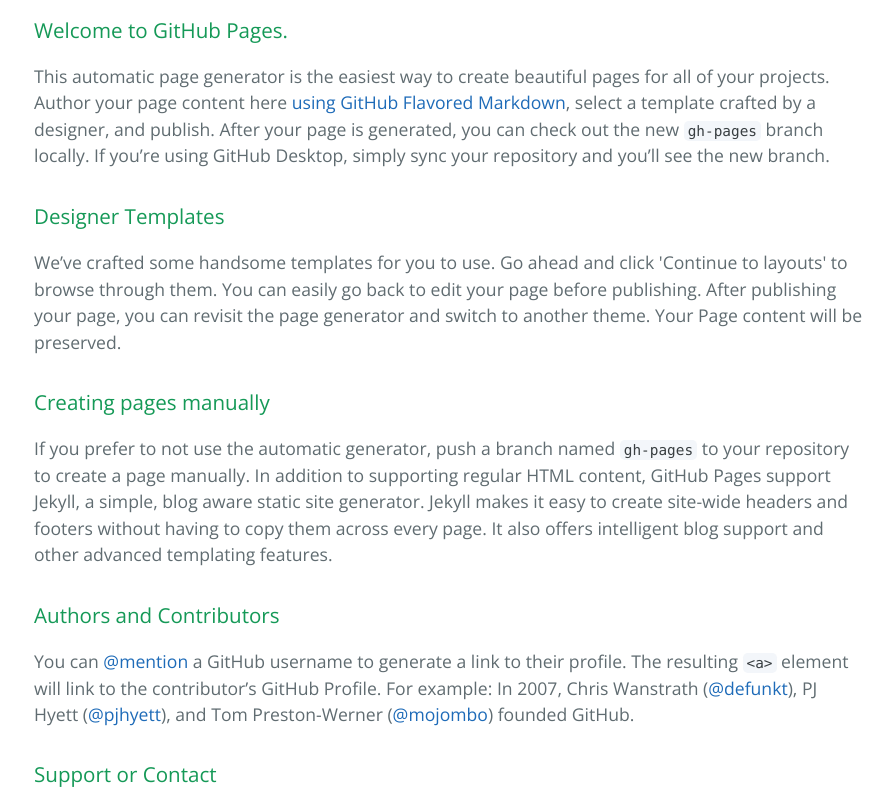
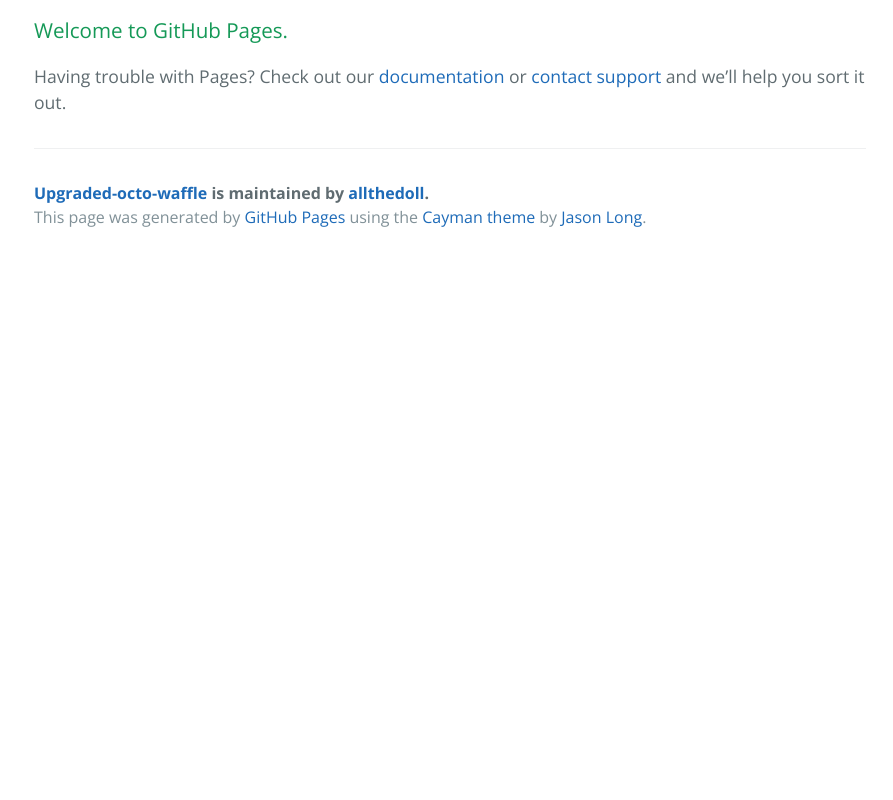
Before and after one commit to allthedoll/upgraded-octo-waffle, a plain HTML site: page index.html in a window 1280 px wide. Shown: the part 400-1200 px from the top of the page, without its empty margins (190-1083 px from the left). After the commit the page ends 800 px from the top, so only its background shows below. Drawn offline with nearby package versions, Linux system fonts and the light colour scheme.

Commit message:
demo using web UI to make basic changes
@patrickmckenna does this satisfy you?

```diff
--- a/index.html
+++ b/index.html
@@ -22,25 +22,6 @@
       <h3>
 <a id="welcome-to-github-pages" class="anchor" href="#welcome-to-github-pages" aria-hidden="true"><span aria-hidden="true" class="octicon octicon-link"></span></a>Welcome to GitHub Pages.</h3>
 
-<p>This automatic page generator is the easiest way to create beautiful pages for all of your projects. Author your page content here <a href="https://guides.github.com/features/mastering-markdown/">using GitHub Flavored Markdown</a>, select a template crafted by a designer, and publish. After your page is generated, you can check out the new <code>gh-pages</code> branch locally. If you’re using GitHub Desktop, simply sync your repository and you’ll see the new branch.</p>
-
-<h3>
-<a id="designer-templates" class="anchor" href="#designer-templates" aria-hidden="true"><span aria-hidden="true" class="octicon octicon-link"></span></a>Designer Templates</h3>
-
-<p>We’ve crafted some handsome templates for you to use. Go ahead and click 'Continue to layouts' to browse through them. You can easily go back to edit your page before publishing. After publishing your page, you can revisit the page generator and switch to another theme. Your Page content will be preserved.</p>
-
-<h3>
-<a id="creating-pages-manually" class="anchor" href="#creating-pages-manually" aria-hidden="true"><span aria-hidden="true" class="octicon octicon-link"></span></a>Creating pages manually</h3>
-
-<p>If you prefer to not use the automatic generator, push a branch named <code>gh-pages</code> to your repository to create a page manually. In addition to supporting regular HTML content, GitHub Pages support Jekyll, a simple, blog aware static site generator. Jekyll makes it easy to create site-wide headers and footers without having to copy them across every page. It also offers intelligent blog support and other advanced templating features.</p>
-
-<h3>
-<a id="authors-and-contributors" class="anchor" href="#authors-and-contributors" aria-hidden="true"><span aria-hidden="true" class="octicon octicon-link"></span></a>Authors and Contributors</h3>
-
-<p>You can <a href="https://help.github.com/articles/basic-writing-and-formatting-syntax/#mentioning-users-and-teams" class="user-mention">@mention</a> a GitHub username to generate a link to their profile. The resulting <code>&lt;a&gt;</code> element will link to the contributor’s GitHub Profile. For example: In 2007, Chris Wanstrath (<a href="https://github.com/defunkt" class="user-mention">@defunkt</a>), PJ Hyett (<a href="https://github.com/pjhyett" class="user-mention">@pjhyett</a>), and Tom Preston-Werner (<a href="https://github.com/mojombo" class="user-mention">@mojombo</a>) founded GitHub.</p>
-
-<h3>
-<a id="support-or-contact" class="anchor" href="#support-or-contact" aria-hidden="true"><span aria-hidden="true" class="octicon octicon-link"></span></a>Support or Contact</h3>
 
 <p>Having trouble with Pages? Check out our <a href="https://help.github.com/pages">documentation</a> or <a href="https://github.com/contact">contact support</a> and we’ll help you sort it out.</p>
 
```
